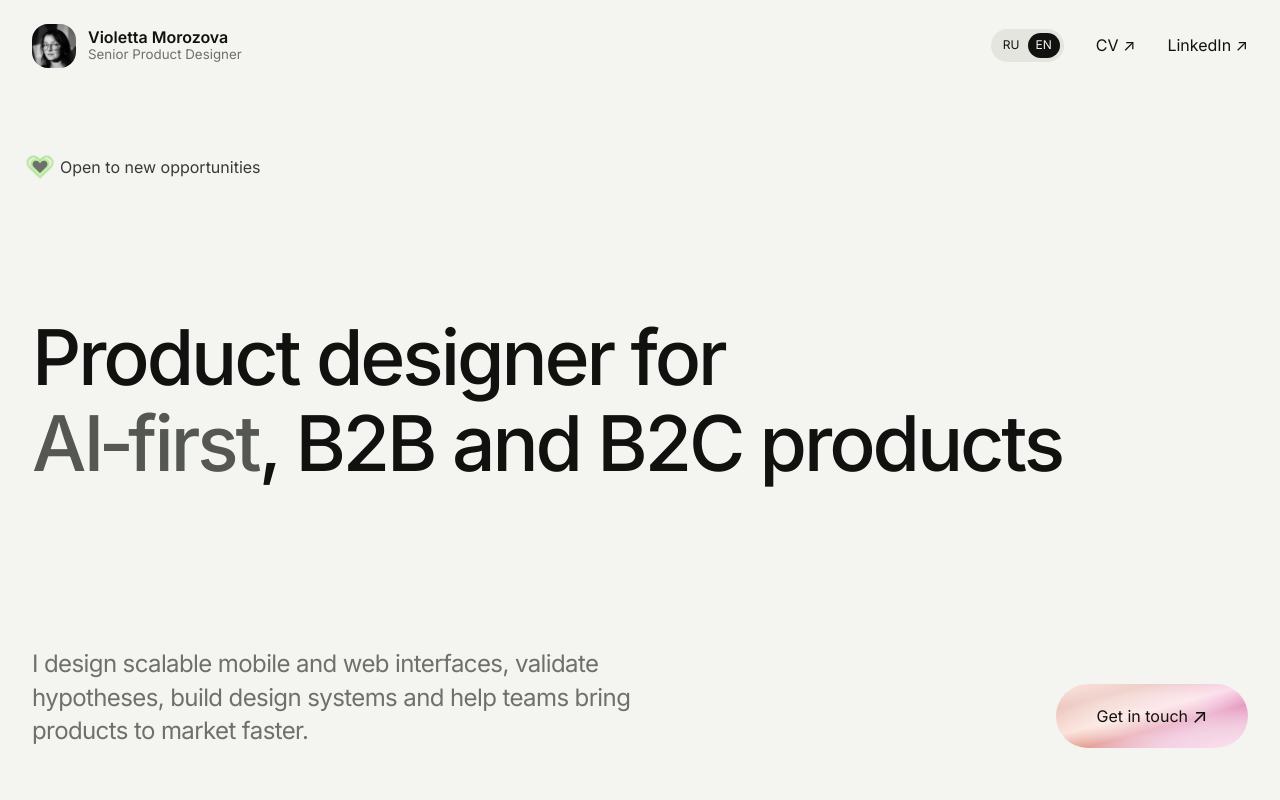
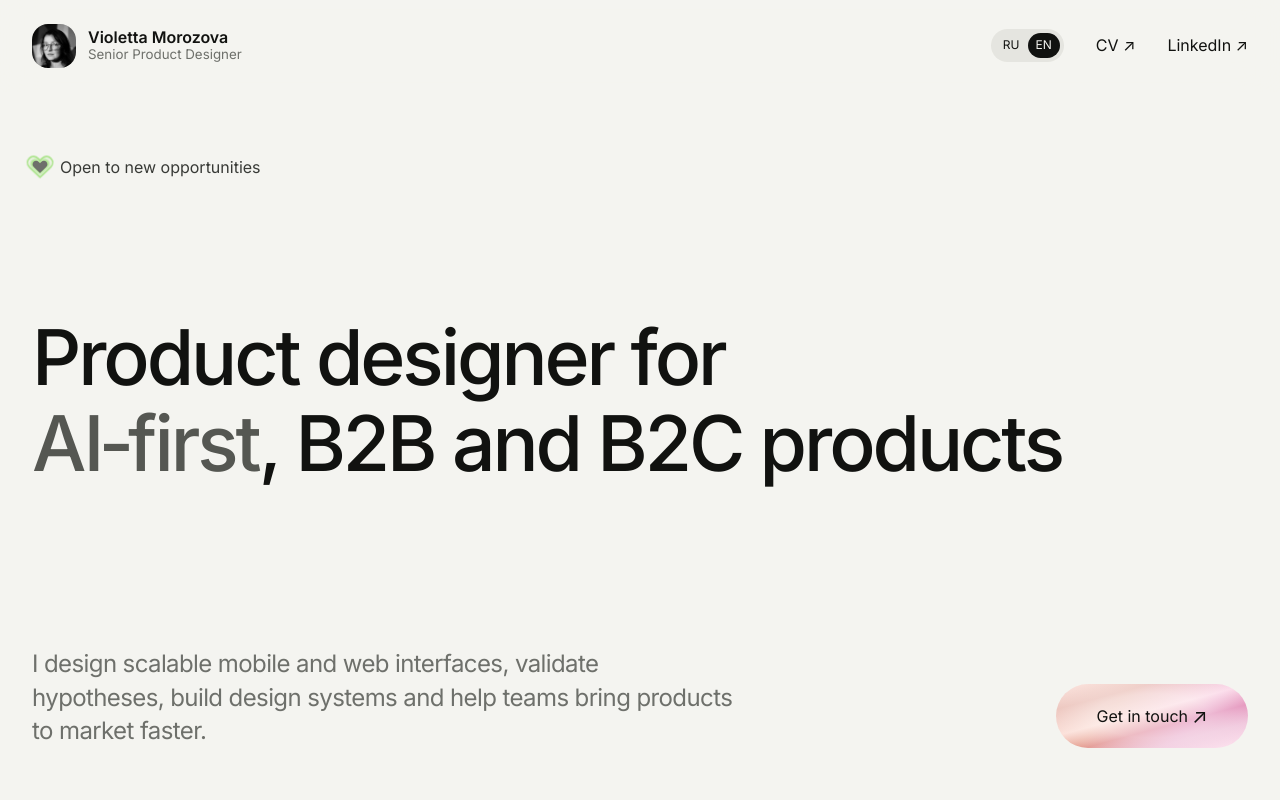
Before and after one commit to vilka-vk/portfolio-v2, a React (Vite) app: page / in a window 1280 px wide. Shown: the top 800 px of the page. Built offline with nearby package versions, Linux system fonts and the light colour scheme.

Commit message:
Увеличить ширину описания первого экрана до 720px

```diff
--- a/styles.css
+++ b/styles.css
@@ -32,7 +32,7 @@ a:focus-visible,button:focus-visible{outline:3px solid #5277ce;outline-offset:4p
 @keyframes availability-pulse{0%{transform:scale(1);opacity:.7}45%{opacity:.7}70%,100%{transform:scale(2.5);opacity:0}}
 @keyframes availability-rainbow{0%,100%{color:#ff3264}14.285714%{color:#ffa01e}28.571429%{color:#ffe14a}42.857143%{color:#a3e635}57.142857%{color:#38bdf8}71.428571%{color:#288cff}85.714286%{color:#bf00ff}}
 .hero h1{max-width:1132px;margin:0;font-size:clamp(52px,7vw,108px);line-height:.96;letter-spacing:-.065em;font-weight:500}.hero h1 em{font-style:normal;color:var(--muted)}
-.hero-bottom{margin-top:48px;display:grid;grid-template-columns:1fr auto;align-items:end;gap:40px}.hero-bottom>p{max-width:620px;margin:0;font-size:clamp(20px,2vw,24px);line-height:1.3;letter-spacing:-.025em;color:var(--muted)}
+.hero-bottom{margin-top:48px;display:grid;grid-template-columns:1fr auto;align-items:end;gap:40px}.hero-bottom>p{max-width:720px;margin:0;font-size:clamp(20px,2vw,24px);line-height:1.3;letter-spacing:-.025em;color:var(--muted)}
 .contact-metal{justify-self:end;border-radius:1000px}.round-link{position:relative;isolation:isolate;overflow:hidden;display:flex;align-items:center;justify-content:center;gap:4px;min-width:192px;min-height:64px;padding:16px 20px;background:radial-gradient(ellipse 65% 75% at 50% 50%,rgba(255,255,255,.42) 46%,rgba(255,255,255,0) 100%),linear-gradient(165deg,rgba(255,255,255,.86) 0%,rgba(224,225,229,.7) 22%,rgba(250,250,250,.8) 45%,rgba(191,194,201,.48) 62%,rgba(231,232,236,.72) 78%,rgba(255,255,255,.86) 100%),linear-gradient(135deg,#ff643c 32%,#ff50a0 68%);border:0;border-radius:1000px;cursor:pointer}.round-link b{font-size:20px;font-weight:400}
 .hero-metal-word{white-space:nowrap}
 .hero h1 .hero-metal-text{position:relative;display:inline-block;white-space:nowrap;vertical-align:baseline;color:#555752}
```
